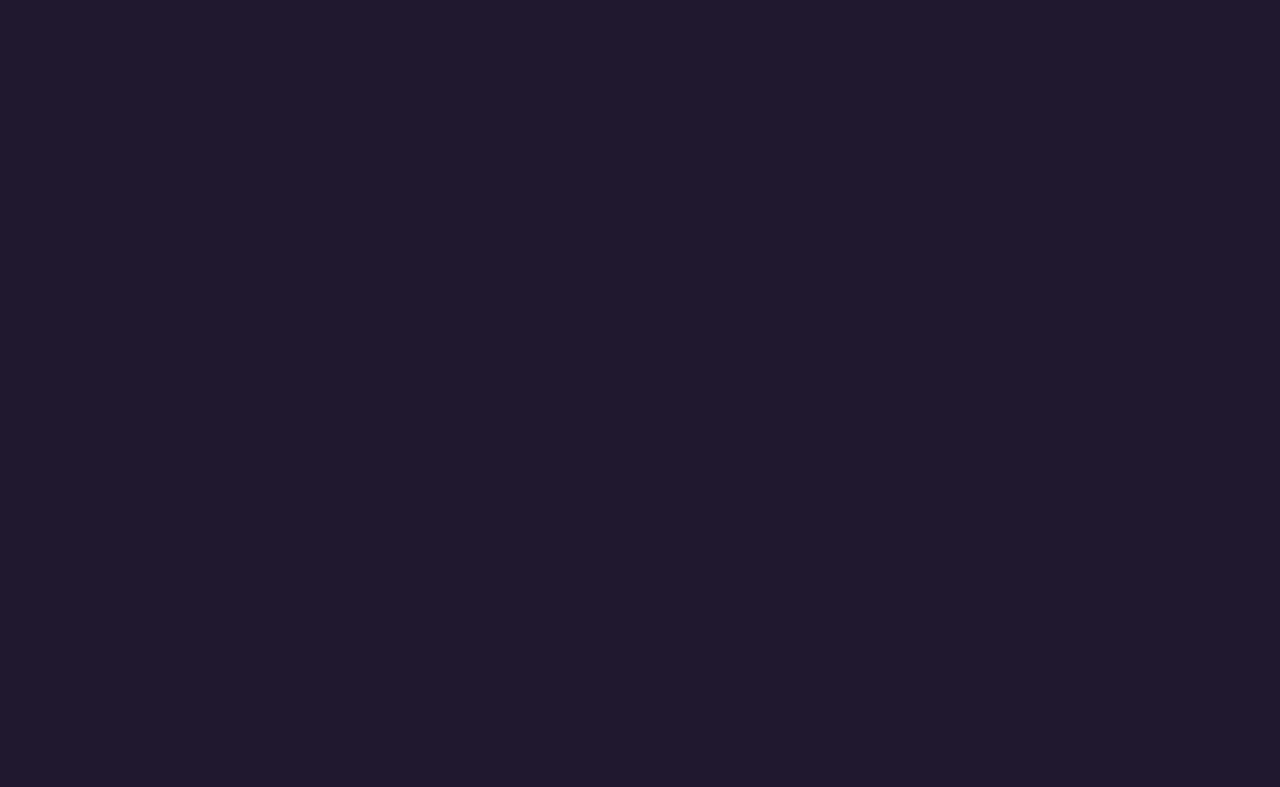
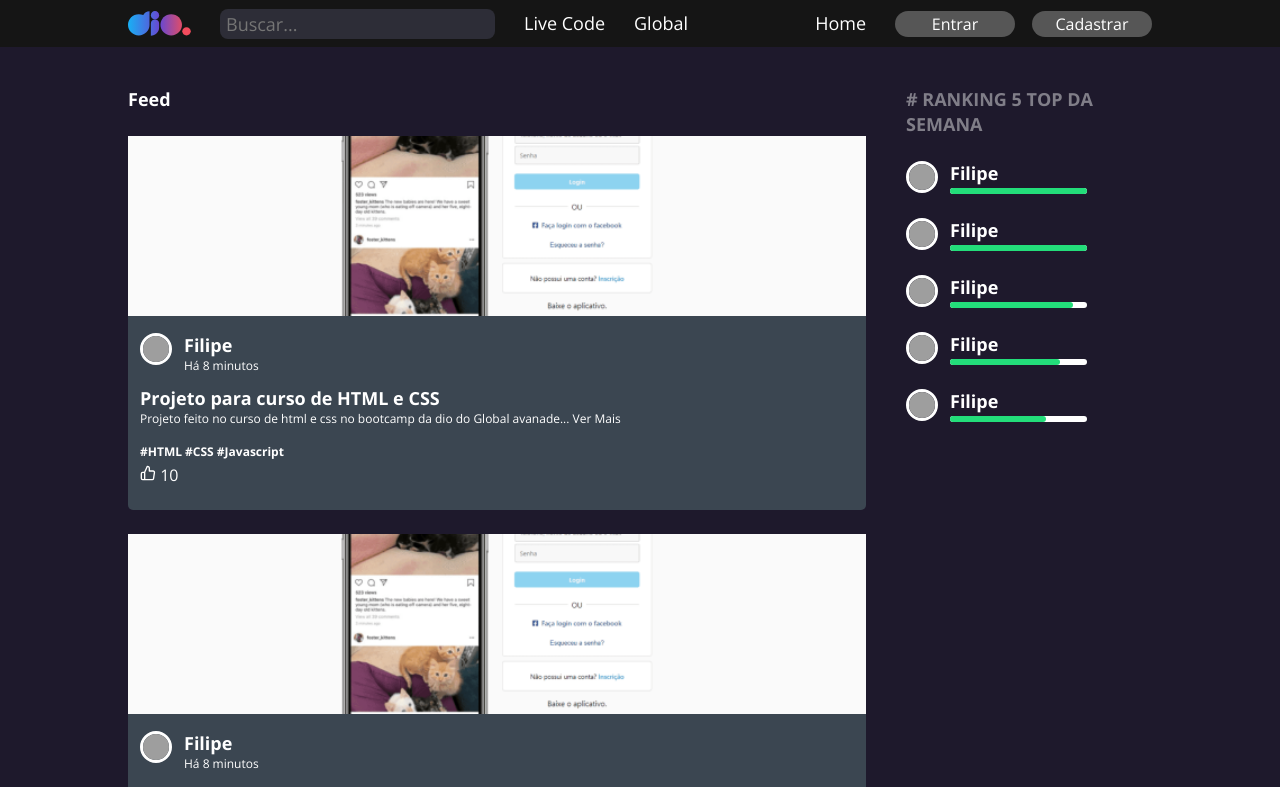
Before and after one commit to fcventura02/dio_clone, a React (Create React App) app: page /feed in a window 1280 px wide. Before the commit this address had no page. Shown: the top 787 px of the page. Built offline with nearby package versions, Linux system fonts and the light colour scheme; grey boxes are pictures that could not be loaded.

Commit message:
Created page feed

```diff
--- a/src/App.js
+++ b/src/App.js
@@ -1,4 +1,5 @@
 import { BrowserRouter, Route, Routes } from "react-router-dom";
+import Feed from "./pages/feed";
 import Home from "./pages/home";
 import Login from "./pages/login";
 
@@ -8,6 +9,7 @@ function App() {
       <Routes>
         <Route exact path="/" element={<Home />} />
         <Route path="/login" element={<Login />} />
+        <Route path="/feed" element={<Feed />} />
       </Routes>
     </BrowserRouter>
   );
--- /dev/null
+++ b/src/pages/feed/index.jsx
@@ -0,0 +1,52 @@
+import Header from "../../components/Header";
+import { Column, Container, Title, TitleHeighlight } from "./style";
+import Card from "../../components/Card";
+import RankingUsers from "../../components/RankUsers";
+
+export default function Feed() {
+  return (
+    <>
+      <Header autenticado={true} />
+      <Container>
+        <Column flex={3}>
+          <Title>Feed</Title>
+          <Card />
+          <Card />
+          <Card />
+          <Card />
+          <Card />
+          <Card />
+          <Card />
+        </Column>
+        <Column flex={1}>
+          <TitleHeighlight># RANKING 5 TOP DA SEMANA</TitleHeighlight>
+          <RankingUsers
+            nome="Filipe"
+            percentual={100}
+            image="https://github.com/fcventura02.png"
+          />
+          <RankingUsers
+            nome="Filipe"
+            percentual={100}
+            image="https://github.com/fcventura02.png"
+          />
+          <RankingUsers
+            nome="Filipe"
+            percentual={90}
+            image="https://github.com/fcventura02.png"
+          />
+          <RankingUsers
+            nome="Filipe"
+            percentual={80}
+            image="https://github.com/fcventura02.png"
+          />
+          <RankingUsers
+            nome="Filipe"
+            percentual={70}
+            image="https://github.com/fcventura02.png"
+          />
+        </Column>
+      </Container>
+    </>
+  );
+}
--- /dev/null
+++ b/src/pages/feed/style.js
@@ -0,0 +1,30 @@
+import styled from 'styled-components'
+
+export const Container = styled.div`
+  width: 100%;
+  max-width: 80%;
+  margin: 40px auto 0;
+  display: flex;
+  justify-content: space-around;
+  flex-wrap: wrap-reverse;
+  gap: 40px;
+`;
+
+export const Title = styled.h3`
+    font-weight: 700;
+    font-size: 18px;
+    line-height: 25px;
+    margin-bottom: 24px;
+`
+
+export const TitleHeighlight = styled.h3`
+    font-weight: 700;
+    font-size: 18px;
+    line-height: 25px;
+    margin-bottom: 24px;
+    color: #ffffff70;
+`
+
+export const Column = styled.div`
+    flex: ${({flex})=> flex};
+`
```
